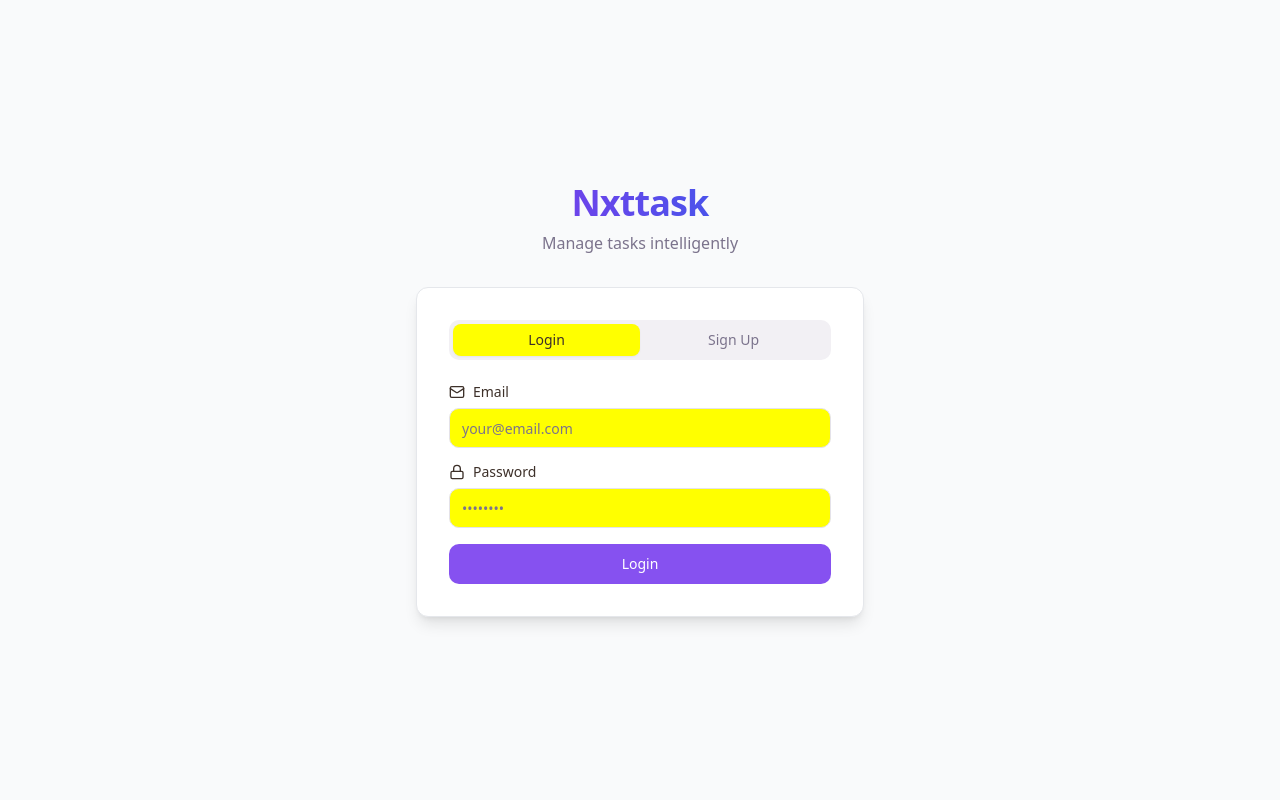
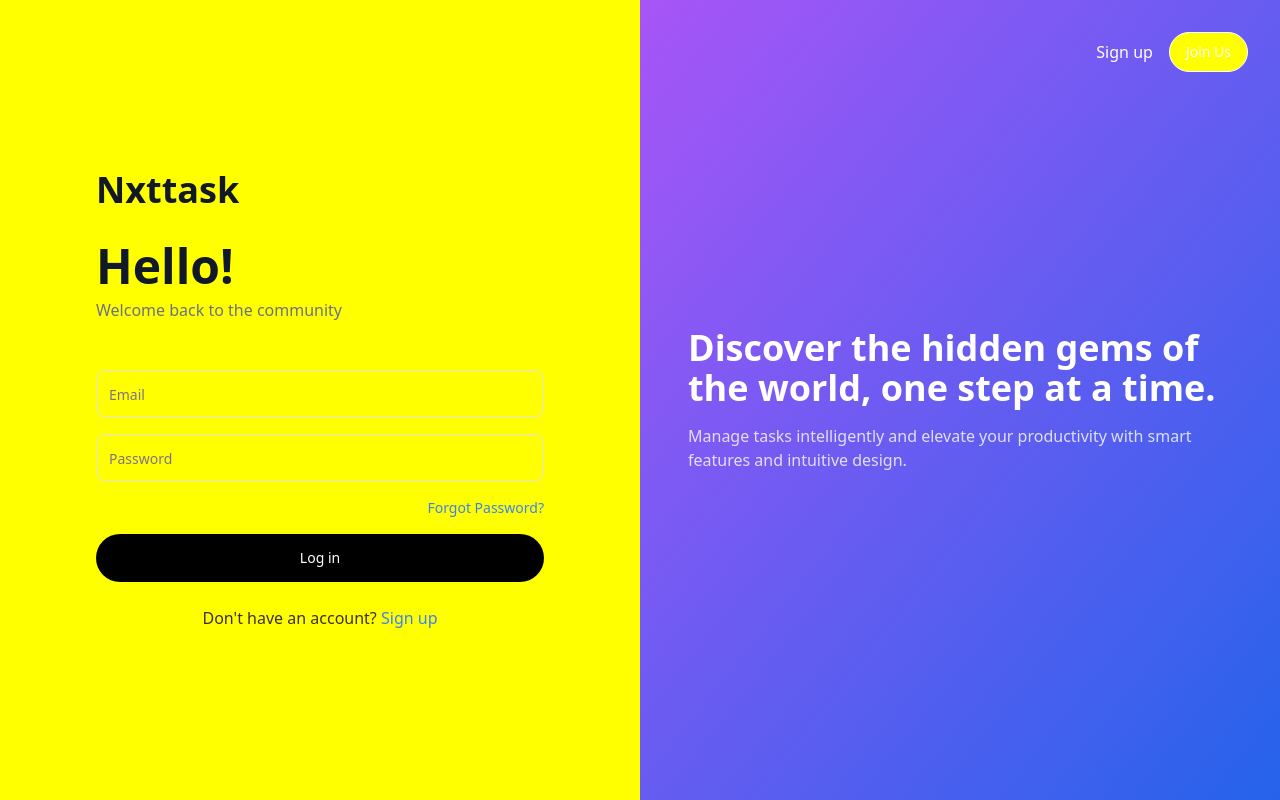
Before and after one commit to Yannaa-Projects/task-sense-ai, a React (Vite) app: page /auth in a window 1280 px wide. Built offline with nearby package versions, Linux system fonts and the light colour scheme.

Commit message:
Refactor: Update login page design
The login page was redesigned to match the provided image. This includes changes to layout, typography, and form elements.

```diff
--- a/src/pages/Auth.tsx
+++ b/src/pages/Auth.tsx
@@ -8,7 +8,6 @@ import { useAuth } from '@/context/AuthContext';
 import { Button } from '@/components/ui/button';
 import { Form, FormControl, FormField, FormItem, FormLabel, FormMessage } from '@/components/ui/form';
 import { Input } from '@/components/ui/input';
-import { Tabs, TabsContent, TabsList, TabsTrigger } from '@/components/ui/tabs';
 import { toast } from '@/components/ui/sonner';
 import { Mail, Lock, User } from 'lucide-react';
 
@@ -34,7 +33,7 @@ type SignupFormValues = z.infer<typeof signupSchema>;
 
 const Auth = () => {
   const { isAuthenticated, isLoading, signIn, signUp } = useAuth();
-  const [activeTab, setActiveTab] = useState<string>("login");
+  const [activeView, setActiveView] = useState<string>("login");
   const [isSubmitting, setIsSubmitting] = useState(false);
 
   // Login form
@@ -73,7 +72,7 @@ const Auth = () => {
     try {
       setIsSubmitting(true);
       await signUp(data.email, data.password, data.fullName);
-      setActiveTab("login");
+      setActiveView("login");
     } catch (error) {
       // Error is handled in the auth context
     } finally {
@@ -87,24 +86,24 @@ const Auth = () => {
   }
 
   return (
-    <div className="min-h-screen flex items-center justify-center bg-gray-50 dark:bg-gray-900 px-4">
-      <div className="w-full max-w-md">
-        <div className="text-center mb-8">
-          <h1 className="text-4xl font-extrabold tracking-tight bg-gradient-to-r from-purple-600 to-blue-600 bg-clip-text text-transparent">
-            Nxttask
-          </h1>
-          <p className="text-muted-foreground mt-2">Manage tasks intelligently</p>
-        </div>
+    <div className="h-screen w-full flex overflow-hidden">
+      {/* Left side - Login/Signup Form */}
+      <div className="w-full lg:w-1/2 flex flex-col justify-center items-center px-6 lg:px-16">
+        <div className="w-full max-w-md">
+          {/* Logo/Brand */}
+          <div className="mb-8">
+            <h1 className="text-4xl font-extrabold text-gray-900">Nxttask</h1>
+          </div>
 
-        <div className="bg-white dark:bg-gray-800 p-8 rounded-lg shadow-lg border border-gray-200 dark:border-gray-700">
-          <Tabs value={activeTab} onValueChange={setActiveTab} className="w-full">
-            <TabsList className="grid grid-cols-2 mb-6">
-              <TabsTrigger value="login">Login</TabsTrigger>
-              <TabsTrigger value="signup">Sign Up</TabsTrigger>
-            </TabsList>
+          {/* Greeting */}
+          <div className="mb-12">
+            <h2 className="text-5xl font-bold text-gray-900 mb-2">Hello!</h2>
+            <p className="text-gray-500">Welcome back to the community</p>
+          </div>
 
-            {/* Login Tab */}
-            <TabsContent value="login">
+          {/* Login View */}
+          {activeView === "login" && (
+            <>
               <Form {...loginForm}>
                 <form onSubmit={loginForm.handleSubmit(onLoginSubmit)} className="space-y-4">
                   <FormField
@@ -112,11 +111,8 @@ const Auth = () => {
                     name="email"
                     render={({ field }) => (
                       <FormItem>
-                        <FormLabel className="flex items-center gap-2">
-                          <Mail className="h-4 w-4" /> Email
-                        </FormLabel>
                         <FormControl>
-                          <Input placeholder="your@email.com" {...field} />
+                          <Input placeholder="Email" {...field} className="h-12 text-base" />
                         </FormControl>
                         <FormMessage />
                       </FormItem>
@@ -128,30 +124,45 @@ const Auth = () => {
                     name="password"
                     render={({ field }) => (
                       <FormItem>
-                        <FormLabel className="flex items-center gap-2">
-                          <Lock className="h-4 w-4" /> Password
-                        </FormLabel>
                         <FormControl>
-                          <Input type="password" placeholder="••••••••" {...field} />
+                          <Input type="password" placeholder="Password" {...field} className="h-12 text-base" />
                         </FormControl>
                         <FormMessage />
                       </FormItem>
                     )}
                   />
 
+                  <div className="flex justify-end">
+                    <button type="button" className="text-sm text-blue-500 hover:text-blue-700">
+                      Forgot Password?
+                    </button>
+                  </div>
+
                   <Button
                     type="submit"
-                    className="w-full"
+                    className="w-full h-12 rounded-full bg-black hover:bg-gray-800"
                     disabled={isSubmitting || isLoading}
                   >
-                    {isSubmitting ? "Logging in..." : "Login"}
+                    {isSubmitting ? "Logging in..." : "Log in"}
                   </Button>
                 </form>
               </Form>
-            </TabsContent>
 
-            {/* Sign Up Tab */}
-            <TabsContent value="signup">
+              <p className="text-center mt-6">
+                Don't have an account?{" "}
+                <button
+                  onClick={() => setActiveView("signup")}
+                  className="text-blue-500 hover:text-blue-700"
+                >
+                  Sign up
+                </button>
+              </p>
+            </>
+          )}
+
+          {/* Signup View */}
+          {activeView === "signup" && (
+            <>
               <Form {...signupForm}>
                 <form onSubmit={signupForm.handleSubmit(onSignupSubmit)} className="space-y-4">
                   <FormField
@@ -159,11 +170,8 @@ const Auth = () => {
                     name="fullName"
                     render={({ field }) => (
                       <FormItem>
-                        <FormLabel className="flex items-center gap-2">
-                          <User className="h-4 w-4" /> Full Name
-                        </FormLabel>
                         <FormControl>
-                          <Input placeholder="John Doe" {...field} />
+                          <Input placeholder="Full Name" {...field} className="h-12 text-base" />
                         </FormControl>
                         <FormMessage />
                       </FormItem>
@@ -175,11 +183,8 @@ const Auth = () => {
                     name="email"
                     render={({ field }) => (
                       <FormItem>
-                        <FormLabel className="flex items-center gap-2">
-                          <Mail className="h-4 w-4" /> Email
-                        </FormLabel>
                         <FormControl>
-                          <Input placeholder="your@email.com" {...field} />
+                          <Input placeholder="Email" {...field} className="h-12 text-base" />
                         </FormControl>
                         <FormMessage />
                       </FormItem>
@@ -191,11 +196,8 @@ const Auth = () => {
                     name="password"
                     render={({ field }) => (
                       <FormItem>
-                        <FormLabel className="flex items-center gap-2">
-                          <Lock className="h-4 w-4" /> Password
-                        </FormLabel>
                         <FormControl>
-                          <Input type="password" placeholder="••••••••" {...field} />
+                          <Input type="password" placeholder="Password" {...field} className="h-12 text-base" />
                         </FormControl>
                         <FormMessage />
                       </FormItem>
@@ -207,11 +209,8 @@ const Auth = () => {
                     name="confirmPassword"
                     render={({ field }) => (
                       <FormItem>
-                        <FormLabel className="flex items-center gap-2">
-                          <Lock className="h-4 w-4" /> Confirm Password
-                        </FormLabel>
                         <FormControl>
-                          <Input type="password" placeholder="••••••••" {...field} />
+                          <Input type="password" placeholder="Confirm Password" {...field} className="h-12 text-base" />
                         </FormControl>
                         <FormMessage />
                       </FormItem>
@@ -220,15 +219,40 @@ const Auth = () => {
 
                   <Button
                     type="submit"
-                    className="w-full"
+                    className="w-full h-12 rounded-full bg-black hover:bg-gray-800"
                     disabled={isSubmitting || isLoading}
                   >
                     {isSubmitting ? "Creating Account..." : "Create Account"}
                   </Button>
                 </form>
               </Form>
-            </TabsContent>
-          </Tabs>
+
+              <p className="text-center mt-6">
+                Already have an account?{" "}
+                <button
+                  onClick={() => setActiveView("login")}
+                  className="text-blue-500 hover:text-blue-700"
+                >
+                  Log in
+                </button>
+              </p>
+            </>
+          )}
+        </div>
+      </div>
+
+      {/* Right side - Purple Gradient Background */}
+      <div className="hidden lg:flex lg:w-1/2 bg-gradient-to-br from-purple-500 to-blue-600 flex-col justify-center px-12 text-white">
+        <div className="absolute top-8 right-8 flex items-center gap-4">
+          <button className="text-white hover:text-white/80">Sign up</button>
+          <Button variant="outline" className="rounded-full border-white text-white hover:bg-white/10 hover:text-white">
+            Join Us
+          </Button>
+        </div>
+
+        <div>
+          <h2 className="text-4xl font-bold mb-4">Discover the hidden gems of the world, one step at a time.</h2>
+          <p className="opacity-80">Manage tasks intelligently and elevate your productivity with smart features and intuitive design.</p>
         </div>
       </div>
     </div>
```
